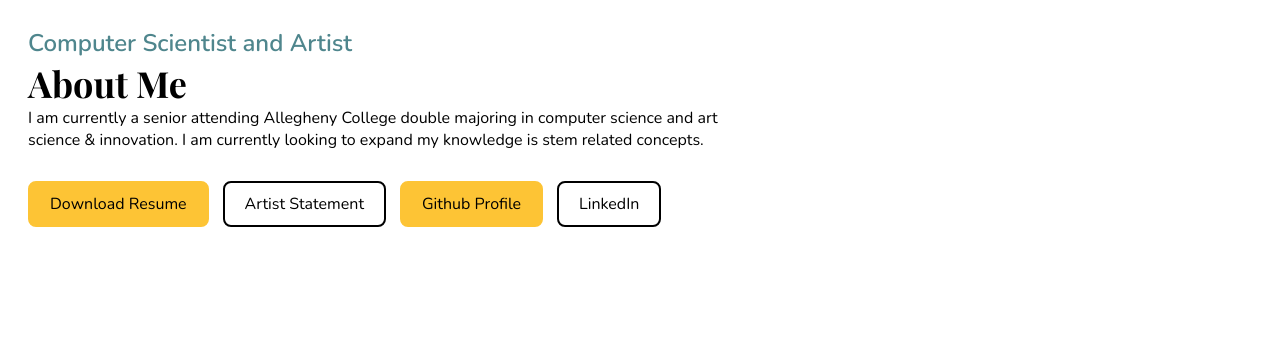
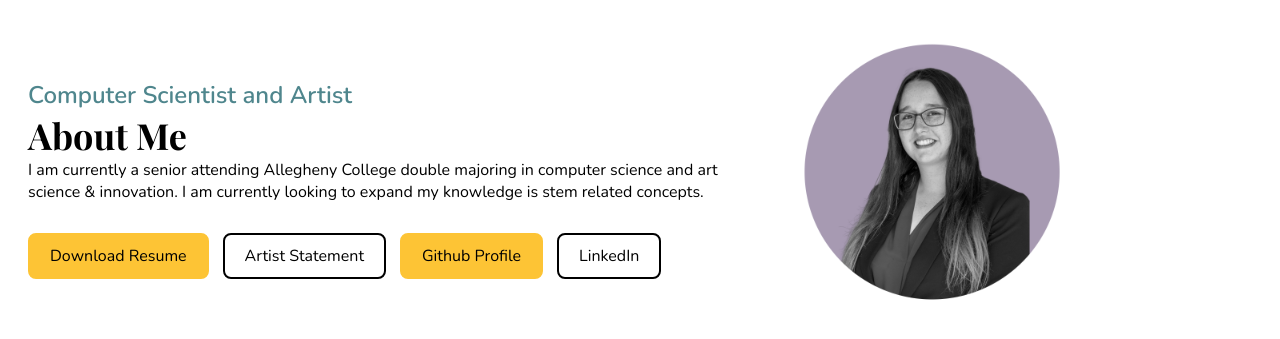
Before and after one commit to PCain02/personal-website, a plain HTML site: page about.html in a window 1280 px wide. Shown: the part 125-464 px from the top of the page. Drawn offline with nearby package versions, Linux system fonts and the light colour scheme.

Commit message:
feat: add about picture of me

```diff
--- a/about.css
+++ b/about.css
@@ -30,9 +30,8 @@ p {
 }
 
 .home-image img {
-    width: 200px;
+    width: 300px;
     height: auto;
-    border-radius: 8px;
 }
 
 .home-top-text {
--- a/about.html
+++ b/about.html
@@ -24,6 +24,11 @@
                 <a href="https://www.linkedin.com/in/pallas-athena-cain-95b430227/" class="button linkedin-button" target="_blank">LinkedIn</a>
             </div>
         </div>
+        <div class="home-image">
+            <img src="assets/images/circle-me.png" alt="Pallas-Athena Cain">
+        </div>
+    </div>
+
     <div id="site-footer"></div>
 </body>
 </html>
```
Also changed, not shown: footer.html (+1 -1 lines), assets/icons/email.jpg (added), assets/images/circle-me.png (added).
